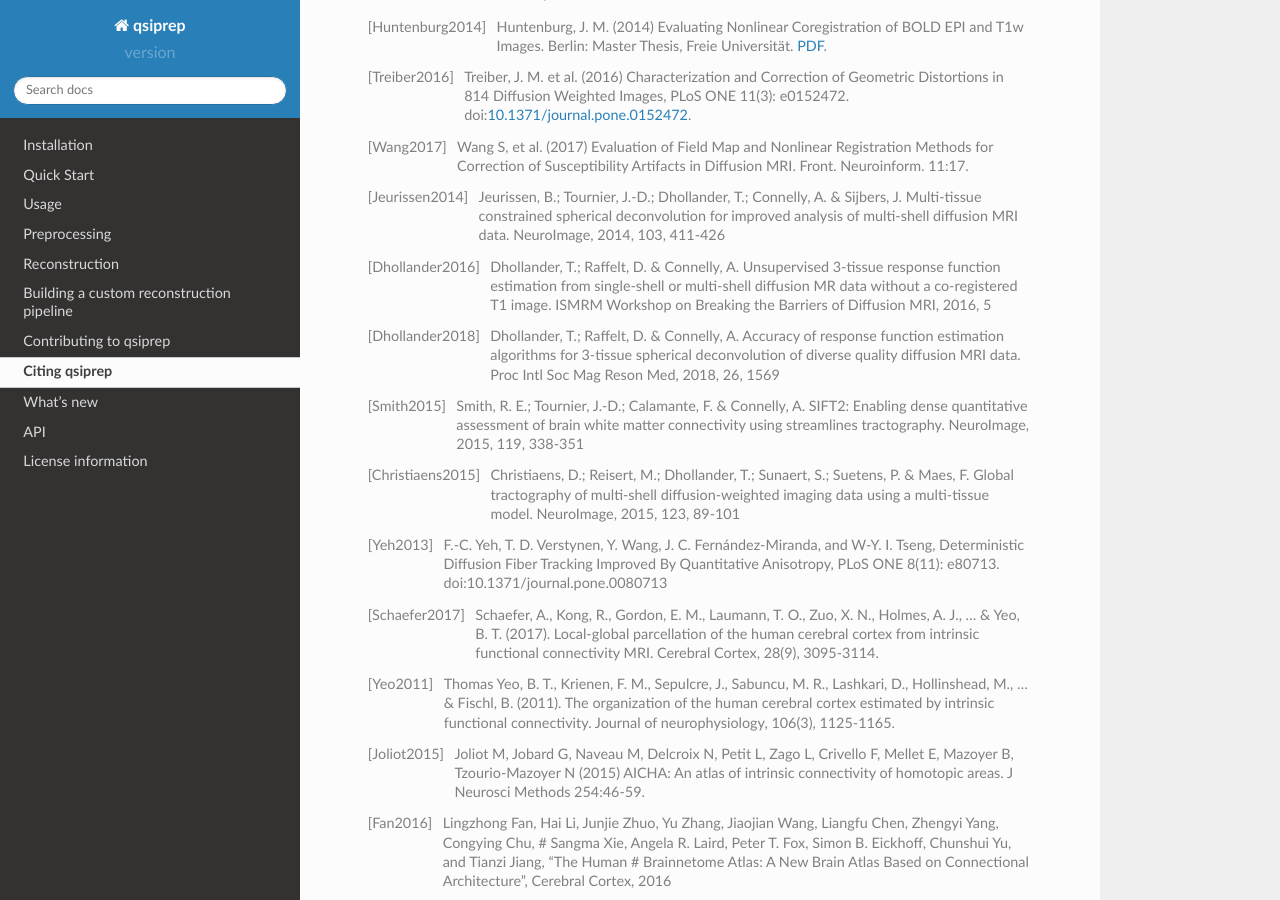
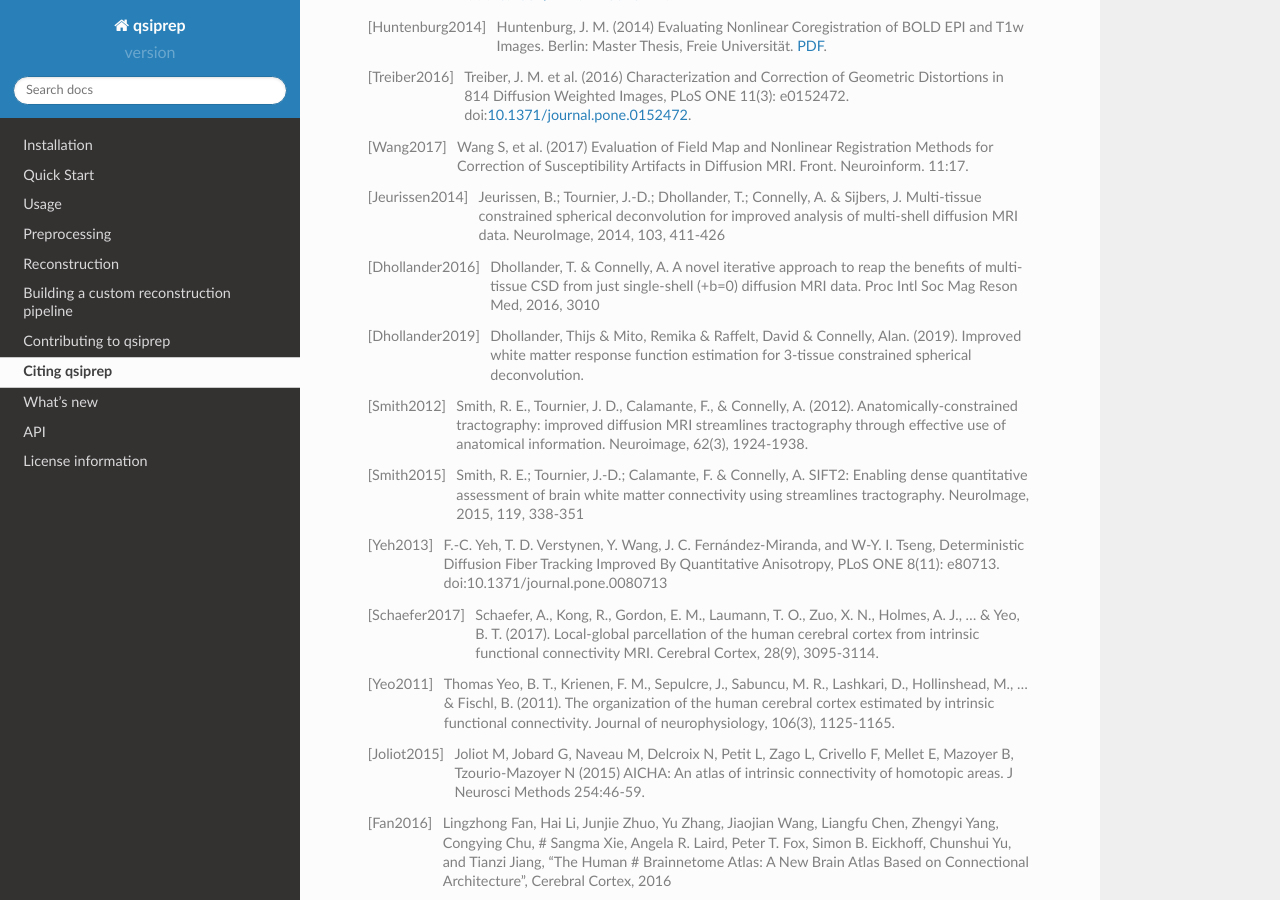
Before and after one commit to PennLINC/qsiprep, a Sphinx documentation site: the page built from docs/citing.rst, in a window 1280 px wide and 900 px high, scrolled down 480 px. Built offline with Sphinx 7.4.7 and the Read the Docs theme 2.0.0, drawn with Linux system fonts in a browser that asks for light colours.

Commit message:
Fix citation errors

```diff
--- a/docs/citing.rst
+++ b/docs/citing.rst
@@ -37,22 +37,21 @@
                    Multi-tissue constrained spherical deconvolution for improved analysis of
                    multi-shell diffusion MRI data. NeuroImage, 2014, 103, 411-426
 
-.. [Dhollander2016] Dhollander, T.; Raffelt, D. & Connelly, A. Unsupervised 3-tissue response
-                    function estimation from single-shell or multi-shell diffusion MR data without
-                    a co-registered T1 image. ISMRM Workshop on Breaking the Barriers of Diffusion
-                    MRI, 2016, 5
+.. [Dhollander2016] Dhollander, T. & Connelly, A. A novel iterative approach to reap the
+     benefits of multi-tissue CSD from just single-shell (+b=0) diffusion MRI
+     data. Proc Intl Soc Mag Reson Med, 2016, 3010
 
-.. [Dhollander2018] Dhollander, T.; Raffelt, D. & Connelly, A. Accuracy of response function
-                    estimation algorithms for 3-tissue spherical deconvolution of diverse quality
-                    diffusion MRI data. Proc Intl Soc Mag Reson Med, 2018, 26, 1569
+.. [Dhollander2019] Dhollander, Thijs & Mito, Remika & Raffelt, David & Connelly, Alan. (2019).
+    Improved white matter response function estimation for 3-tissue constrained spherical
+    deconvolution.
+
+.. [Smith2012] Smith, R. E., Tournier, J. D., Calamante, F., & Connelly, A. (2012).
+    Anatomically-constrained tractography: improved diffusion MRI streamlines tractography
+    through effective use of anatomical information. Neuroimage, 62(3), 1924-1938.
 
 .. [Smith2015] Smith, R. E.; Tournier, J.-D.; Calamante, F. & Connelly, A. SIFT2: Enabling dense
                quantitative assessment of brain white matter connectivity using streamlines
                tractography. NeuroImage, 2015, 119, 338-351
-
-.. [Christiaens2015] Christiaens, D.; Reisert, M.; Dhollander, T.; Sunaert, S.; Suetens, P. &
-                     Maes, F. Global tractography of multi-shell diffusion-weighted imaging data
-                     using a multi-tissue model. NeuroImage, 2015, 123, 89-101
 
 .. [Yeh2013]  F.-C. Yeh, T. D. Verstynen, Y. Wang, J. C. Fernández-Miranda, and W-Y. I. Tseng,
           Deterministic Diffusion Fiber Tracking Improved By Quantitative Anisotropy, PLoS
```
Also changed, not shown: docs/reconstruction.rst (+10 -10 lines).
